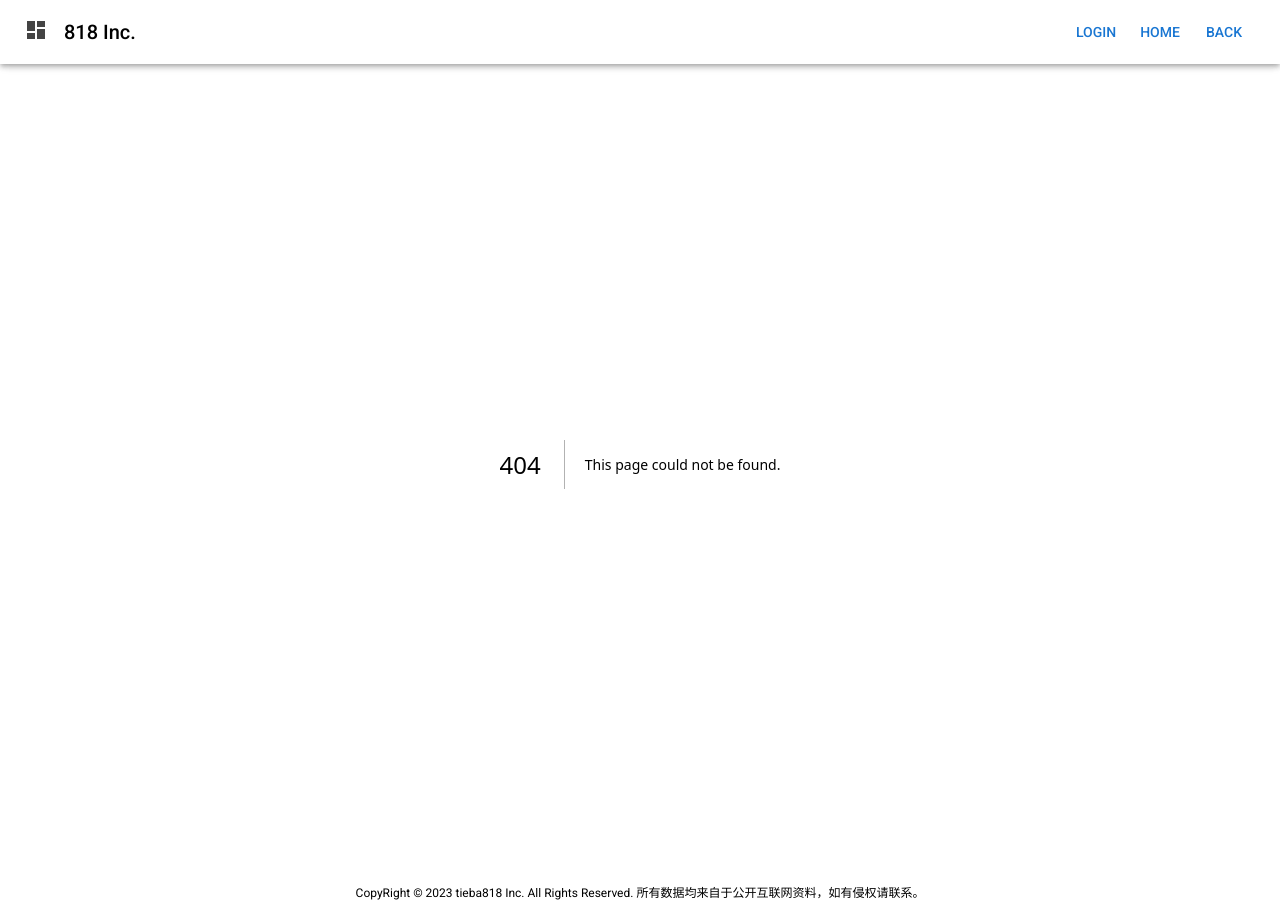
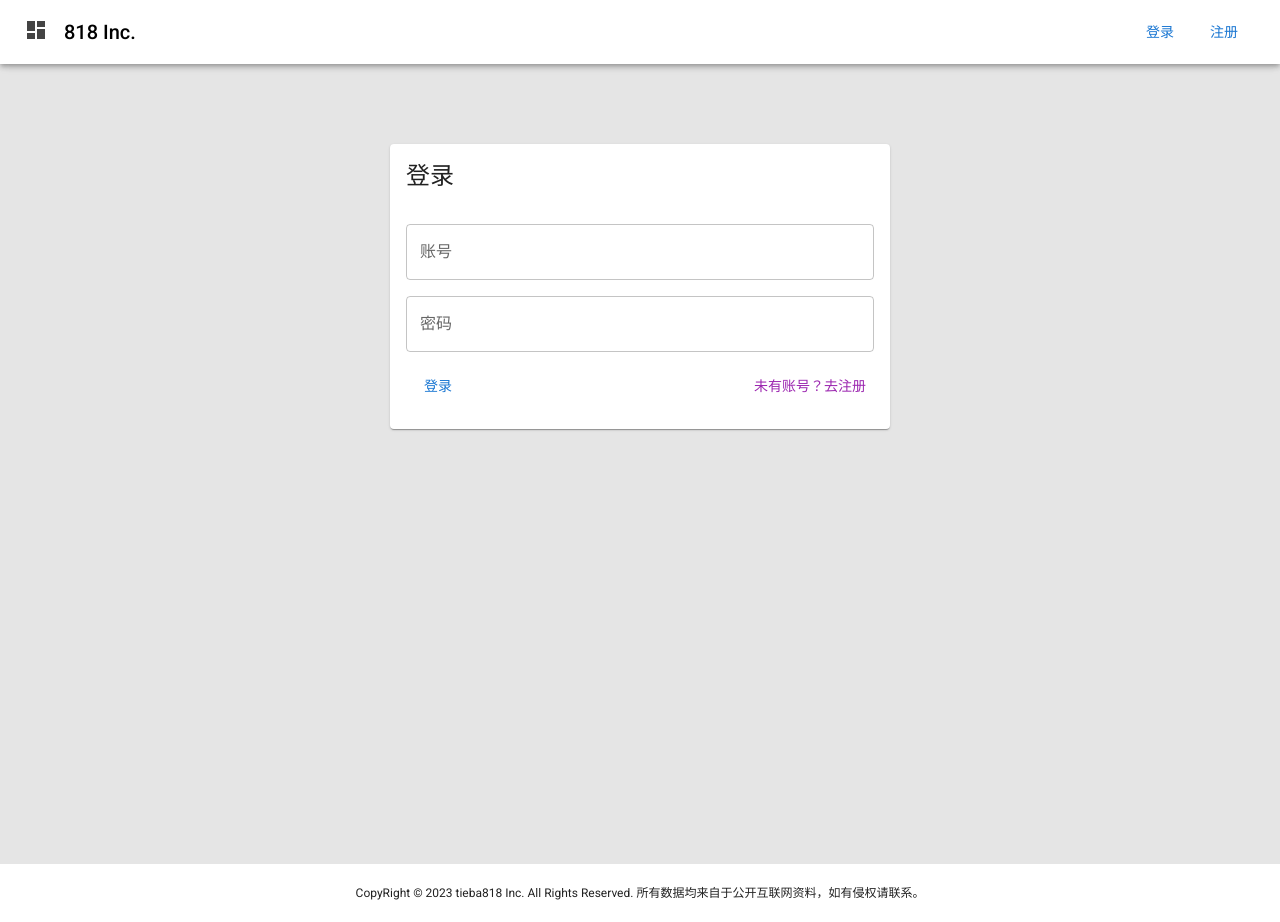
Before and after one commit to XiaTiaoQAQ/tieba818-nextjs, a Next.js app: page /loginOrRegister in a window 1280 px wide. Before the commit this address had no page. Built offline with nearby package versions, Linux system fonts and the light colour scheme.

Commit message:
1. 新增注册 2. 新增点击头像查询，优化查询流程 3. 新增登出功能

```diff
--- a/app/layout.js
+++ b/app/layout.js
@@ -10,13 +10,17 @@ import SupportIcon from '@mui/icons-material/Support';
 import LogoutIcon from '@mui/icons-material/Logout';
 import {
     AppBar, Box,
+    Menu,
+    MenuItem,
     Toolbar
 } from "@mui/material";
 import Typography from "@mui/material/Typography";
 import Button from "@mui/material/Button";
-import {createContext, useEffect, useState} from "react";
+import { createContext, useEffect, useState } from "react";
 import Link from "next/link";
-import {ToastProvider} from "@/components/ToastContext";
+import { ToastProvider, useToast } from "@/components/ToastContext";
+import xtRequest from '@/utils/xt-request';
+import { ArrowDropDownCircleOutlined, ArrowDropDownTwoTone } from '@mui/icons-material';
 
 const FooterBar = () => {
     return (
@@ -41,9 +45,33 @@ const FooterBar = () => {
     )
 }
 
+
 export const XTContext = createContext();
-export default function RootLayout({children}) {
+export default function RootLayout({ children }) {
     const [token, setToken] = useState(null);
+    const [currentUserInfo, setCurrentUserInfo] = useState(null);
+    const [anchorEl, setAnchorEl] = useState(null);
+
+    const handleClick = (event) => {
+        setAnchorEl(event.currentTarget);
+    };
+
+    const handleClose = () => {
+        setAnchorEl(null);
+    };
+    const getUserInfo = async () => {
+        await xtRequest({
+            url: '/818-api/818/user/getUserInfo',
+            method: 'POST',
+            onSuccess: (data) => {
+                const dataObj = data.data;
+                setCurrentUserInfo(dataObj);
+            },
+            onFailure: () => {
+                const failureMessage = "获取用户信息失败"
+            }
+        })
+    }
     useEffect(() => {
         const storedToken = localStorage.getItem('token');
         if (storedToken) {
@@ -51,13 +79,22 @@ export default function RootLayout({children}) {
             setToken(storedToken);
         }
     }, []);
+    if (token && !currentUserInfo) {
+        // 获取用户信息
+        getUserInfo().then(() => {
+            console.log('获取用户信息成功');
+        }
+        );
+    }
     return (
         <html lang="en">
             <body className='818body'>
                 <ThemeRegistry>
-            <XTContext.Provider value={{token, setToken}}>
+                    <XTContext.Provider value={{ token, setToken, currentUserInfo, setCurrentUserInfo }}>
                         <ToastProvider>
-                    <AppBar position="fixed" sx={{zIndex: 2000}}>
+                            <AppBar position="fixed" sx={{
+                                zIndex: 2000,
+                            }}>
                                 <Toolbar
                                     sx={{
                                         backgroundColor: 'background.paper',
@@ -68,7 +105,7 @@ export default function RootLayout({children}) {
                                     {/*添加点击事件，跳转首页*/}
                                     <Link href="/">
                                         <Box display="flex" alignItems="center">
-                                    <DashboardIcon sx={{color: '#444', mr: 2, transform: 'translateY(-2px)'}}/>
+                                            <DashboardIcon sx={{ color: '#444', mr: 2, transform: 'translateY(-2px)' }} />
                                             <Typography variant="h6" noWrap component="div" color="black">
                                                 818 Inc.
                                             </Typography>
@@ -77,16 +114,45 @@ export default function RootLayout({children}) {
                                     {/* 根据token的值来决定显示内容 */}
                                     <Box display="flex" alignItems="center">
                                         {token ? (
-                                    <Typography noWrap component="div" color="black">
-                                        {token}
+                                            <>
+                                                <Typography noWrap component="div" color="black" onClick={handleClick}>
+                                                    {currentUserInfo ? currentUserInfo.phone : ''}
                                                 </Typography>
+                                                <ArrowDropDownTwoTone onClick={handleClick} color="secondary" sx={{ cursor: 'pointer' }} />
+                                                <Menu
+                                                    anchorEl={anchorEl}
+                                                    open={Boolean(anchorEl)}
+                                                    onClose={handleClose}
+                                                    sx={{
+                                                        zIndex: 2001
+                                                    }}
+                                                >
+                                                    <Link href="/personal-center">
+                                                        <MenuItem onClick={handleClose}>个人中心</MenuItem>
+                                                    </Link>
+                                                    <Link href="/search-history">
+                                                        <MenuItem onClick={handleClose}>查询历史</MenuItem>
+                                                    </Link>
+                                                    <MenuItem onClick={
+                                                        () => {
+                                                            localStorage.removeItem('token');
+                                                            setToken(null);
+                                                            setCurrentUserInfo(null);
+                                                            window.location.reload();
+                                                        }
+                                                    }>登出</MenuItem>
+                                                </Menu>
+                                            </>
                                         ) : (
-                                    <Link href="/login">
-                                        <Button color="primary">Login</Button>
+                                            <>
+                                                <Link href="/loginOrRegister?mode=login">
+                                                    <Button color="primary">登录</Button>
                                                 </Link>
+                                                <Link href="/loginOrRegister?mode=register">
+                                                    <Button color="primary">注册</Button>
+                                                </Link>
+                                            </>
                                         )}
-                                <Button color="primary">Home</Button>
-                                <Button color="primary">Back</Button>
                                     </Box>
                                 </Toolbar>
                             </AppBar>
@@ -96,7 +162,7 @@ export default function RootLayout({children}) {
                             }}>
                                 {children}
                             </Box>
-                    <FooterBar/>
+                            <FooterBar />
                         </ToastProvider>
                     </XTContext.Provider>
                 </ThemeRegistry>
--- a/app/login/page.js
+++ b/app/loginOrRegister/page.js
@@ -1,17 +1,17 @@
 'use client'
-import React, {useState} from 'react';
-import {Grid, styled, TextField} from "@mui/material";
+import React, { useState } from 'react';
+import { Grid, styled, TextField } from "@mui/material";
 import Card from "@mui/material/Card";
 import CardContent from "@mui/material/CardContent";
 import Typography from "@mui/material/Typography";
 import Button from "@mui/material/Button";
-import {useToast} from "@/components/ToastContext";
+import { useToast } from "@/components/ToastContext";
 import xtRequest from "@/utils/xt-request";
-import {useRouter} from 'next/navigation';
-import {XTContext} from "@/app/layout";
+import { useRouter } from 'next/navigation';
+import { XTContext } from "@/app/layout";
 
 
-const StyledContainer = styled(Grid)(({theme}) => ({
+const StyledContainer = styled(Grid)(({ theme }) => ({
     height: '100vh',
     display: 'flex',
     justifyContent: 'center',
@@ -20,49 +20,62 @@ const StyledContainer = styled(Grid)(({theme}) => ({
     backgroundColor: 'rgba(0, 0, 0, 0.1)', // Make the background a bit darker
 }));
 
-const StyledCard = styled(Card)(({theme}) => ({
+const StyledCard = styled(Card)(({ theme }) => ({
     width: '100%',
     maxWidth: 500,
 }));
 
-const StyledTitle = styled(Typography)(({theme}) => ({
+const StyledTitle = styled(Typography)(({ theme }) => ({
     marginBottom: theme.spacing(2),
 }));
 
-const StyledTextField = styled(TextField)(({theme}) => ({
+const StyledTextField = styled(TextField)(({ theme }) => ({
     marginTop: theme.spacing(2),
 }));
 
-const ActionRow = styled(Grid)(({theme}) => ({
+const ActionRow = styled(Grid)(({ theme }) => ({
     marginTop: theme.spacing(2),
     display: 'flex',
     justifyContent: 'space-between',
 }));
 
-export default function Login() {
+export default function LoginOrRegister({ mode = 'login' }) {
     const context = React.useContext(XTContext);
     const [phone, setPhone] = useState('');
     const [password, setPassword] = useState('');
     const showToast = useToast();
+    const [isLoginMode, setIsLoginMode] = useState(mode === 'login');
     const router = useRouter();
-    const handleLogin = async (e) => {
+    const handleSubmission = async (e) => {
         e.preventDefault();
+
         if (!phone || !password) {
             return;
         }
-        const url = `/818-api/818/user/login?phone=${phone}&password=${password}`;
-        const data = await xtRequest({
-            url, method: 'POST', onSuccess: (data) => {
-                showToast('登录成功');
-                const dataObj = data.data
-                const token = dataObj.token
-                // 写入token到localStorage
+
+        const endpoint = isLoginMode
+            ? `/818-api/818/user/login`
+            : `/818-api/818/user/register`;
+
+        const url = `${endpoint}?phone=${phone}&password=${password}`;
+
+        await xtRequest({
+            url, method: 'POST',
+            onSuccess: (data) => {
+                const successMessage = isLoginMode ? '登录成功' : '注册成功';
+                showToast(successMessage);
+                const dataObj = data.data;
+                const token = dataObj.token;
                 localStorage.setItem('token', token);
-                // 跳转并刷新页面
                 context.setToken(token);
+                context.setCurrentUserInfo(dataObj);
                 router.push('/');
-            }, onFailure: () => {
-                showToast('登录失败，请检查后重试');
+            },
+            onFailure: () => {
+                const failureMessage = isLoginMode
+                    ? '登录失败，请检查后重试'
+                    : '注册失败，请检查后重试';
+                showToast(failureMessage);
             }
         });
     };
@@ -77,7 +90,7 @@ export default function Login() {
                 <StyledCard>
                     <CardContent>
                         <StyledTitle variant="h5">
-                            登录
+                            {isLoginMode ? '登录' : '注册'}
                         </StyledTitle>
                         <StyledTextField
                             label="账号"
@@ -95,11 +108,11 @@ export default function Login() {
                             onChange={(e) => setPassword(e.target.value)}
                         />
                         <ActionRow container>
-                            <Button color="primary" onClick={handleLogin}>
-                                登录
+                            <Button color="primary" onClick={handleSubmission}>
+                                {isLoginMode ? '登录' : '注册'}
                             </Button>
-                            <Button color="primary">
-                                注册
+                            <Button color="secondary" onClick={() => setIsLoginMode(!isLoginMode)}>
+                                {isLoginMode ? '未有账号？去注册' : '已有账号？去登录'}
                             </Button>
                         </ActionRow>
                     </CardContent>
```
Also changed, not shown: app/page.js (+49 -15 lines). Lines whose indentation alone changed are shown as unchanged.
